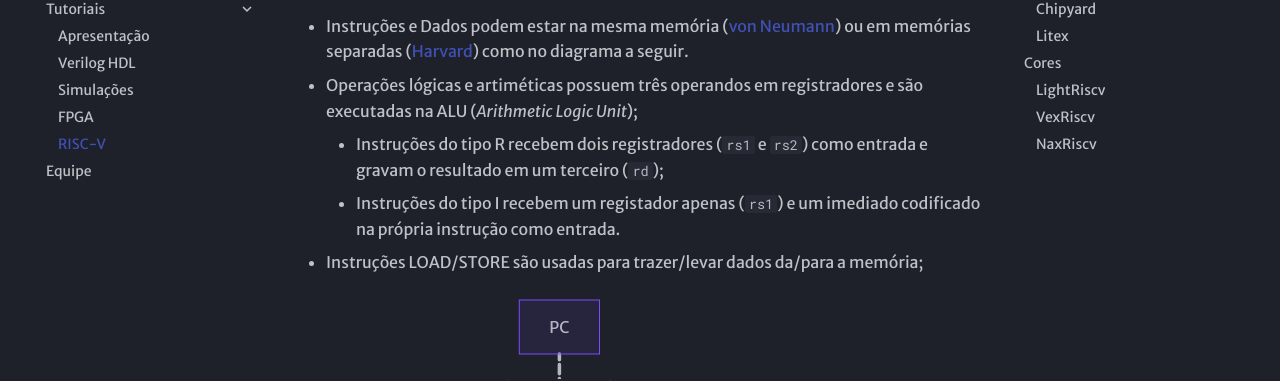
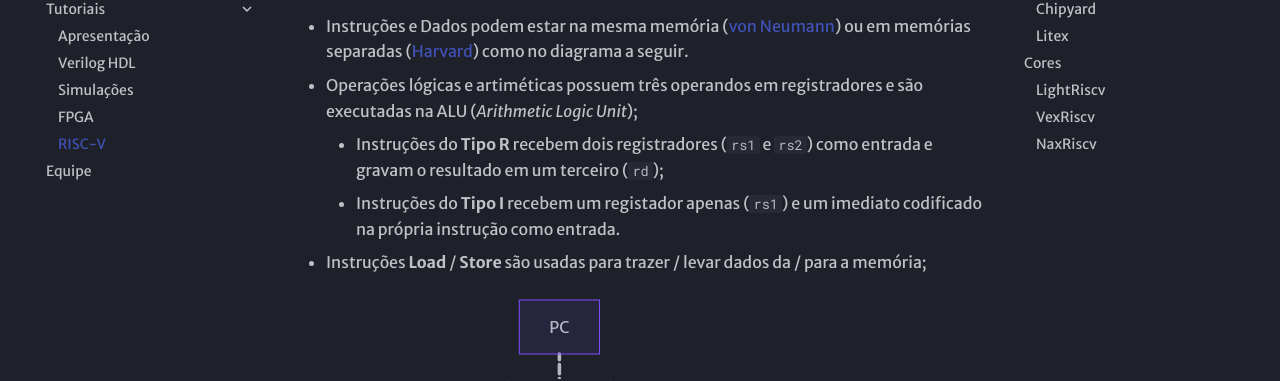
Before and after one commit to QuestIO42/tutoriais, an MkDocs documentation site: the page built from docs/RISCV.md, in a window 1280 px wide and 900 px high, scrolled down 395 px. Shown: the part 126-507 px from the top of the window. Built offline with MkDocs 1.6.1 and Material for MkDocs 9.7.7, drawn with Linux system fonts in a browser that asks for light colours; comment, search, counter and statistics services are not loaded; some of the changed text lies outside the part shown.

Commit message:
fix: small fix in format

````diff
--- a/docs/RISCV.md
+++ b/docs/RISCV.md
@@ -8,9 +8,9 @@ Os processadores RISC (*Reduced Instruction Set Computer*) possuem instruções
 
 - Instruções e Dados podem estar na mesma memória ([von Neumann](https://pt.wikipedia.org/wiki/Arquitetura_de_von_Neumann)) ou em memórias separadas ([Harvard](https://pt.wikipedia.org/wiki/Arquitetura_Harvard)) como no diagrama a seguir.
 - Operações lógicas e artiméticas possuem três operandos em registradores e são executadas na ALU (*Arithmetic Logic Unit*);
-    * Instruções do tipo R recebem dois registradores (`rs1` e `rs2`) como entrada e gravam o resultado em um terceiro (`rd`);
-    * Instruções do tipo I recebem um registador apenas (`rs1`) e um imediado codificado na própria instrução como entrada.
-- Instruções LOAD/STORE são usadas para trazer/levar dados da/para a memória;
+    * Instruções do **Tipo R** recebem dois registradores (`rs1` e `rs2`) como entrada e gravam o resultado em um terceiro (`rd`);
+    * Instruções do **Tipo I** recebem um registador apenas (`rs1`) e um imediato codificado na própria instrução como entrada.
+- Instruções **Load** / **Store** são usadas para trazer / levar dados da / para a memória;
 
 ```mermaid
 flowchart TD
````
Also changed, not shown: other parts of docs/RISCV.md (+1 -1 lines).
